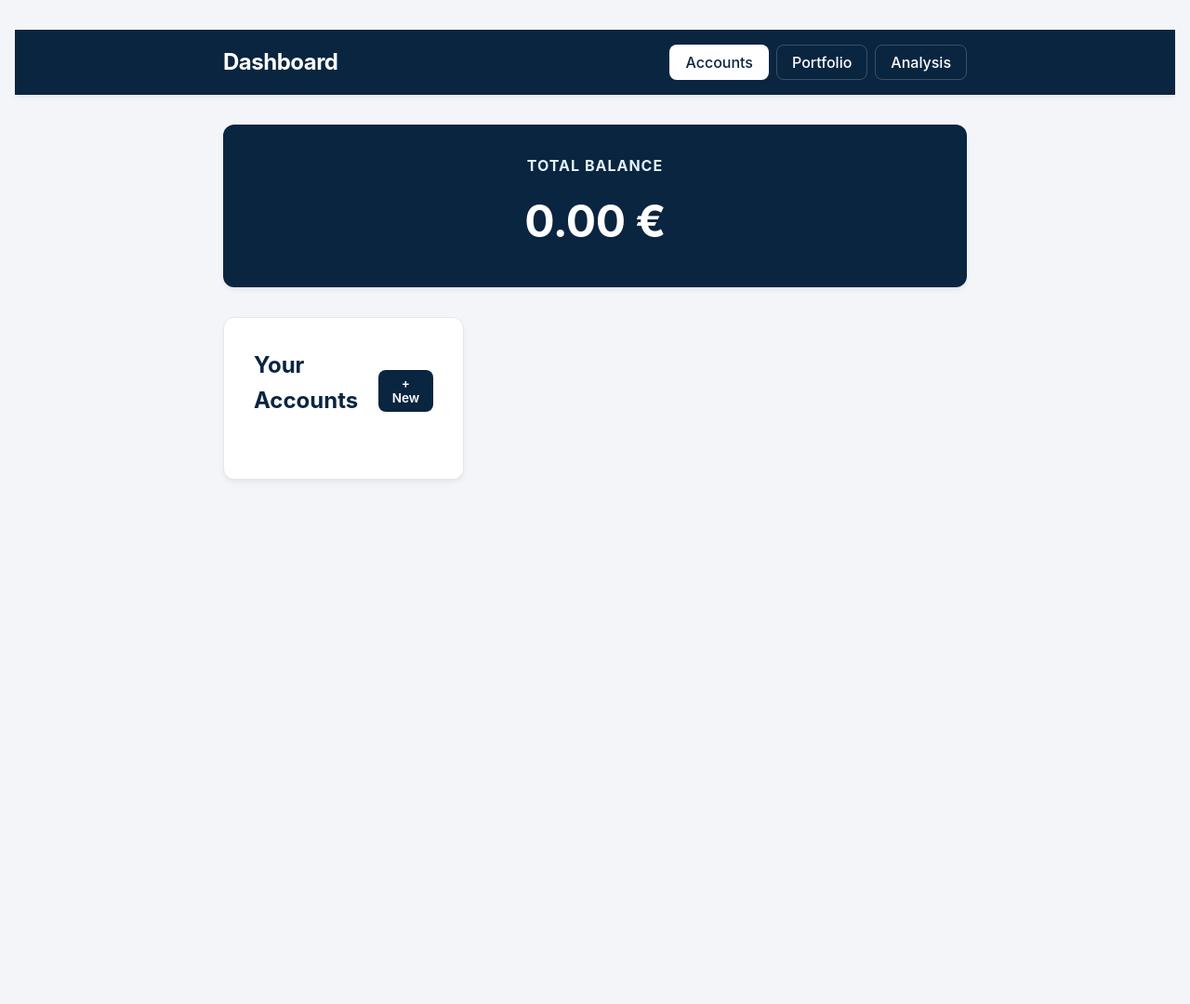
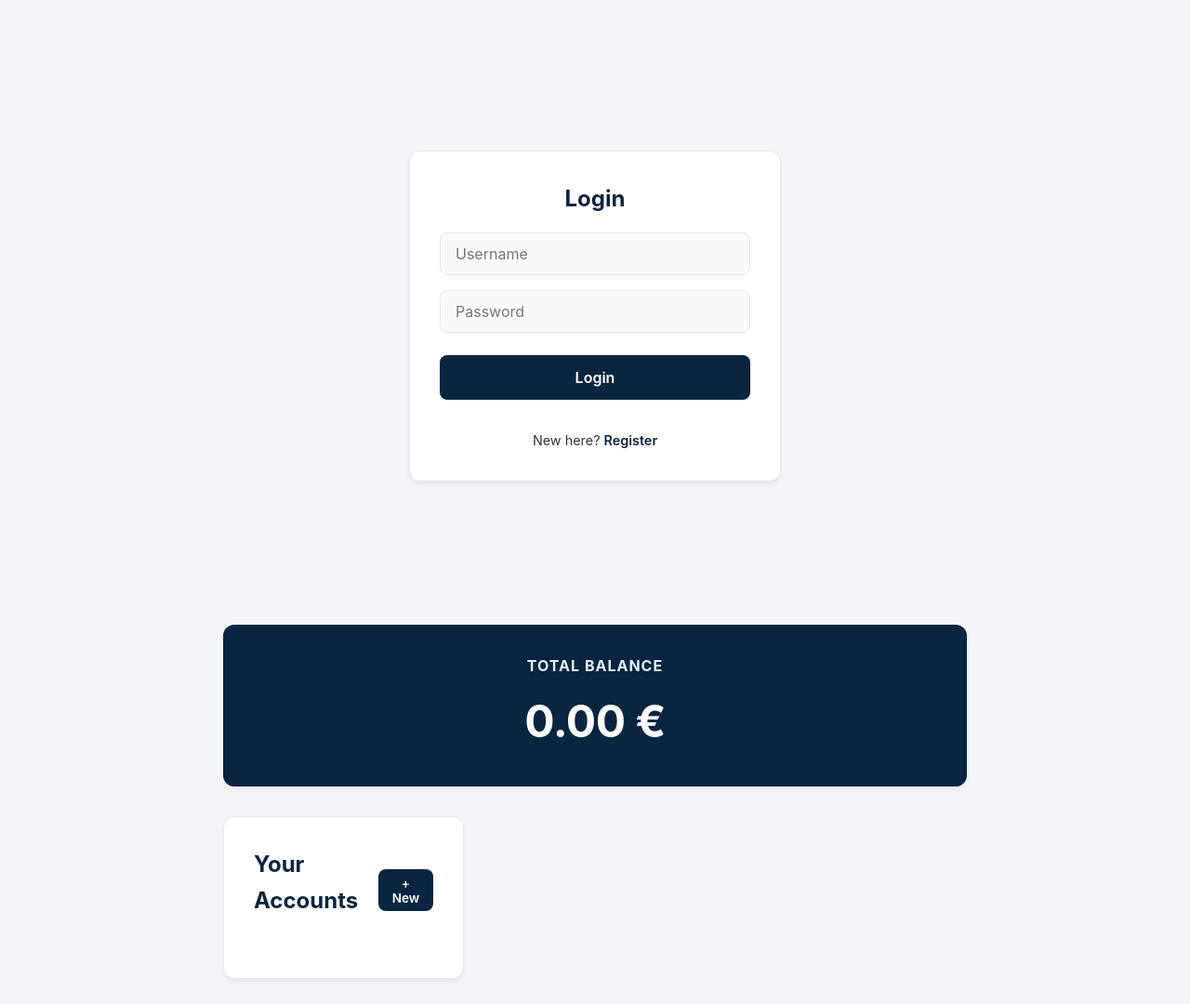
Before and after one commit to Cedrik-Meyer/FinanceApp, a website: page public/index.html in a window 1280 px wide. Shown: the whole page at 93% size. Before the commit the page ends 800 px from the top, so only its background shows below. Drawn offline with nearby package versions, Linux system fonts and the light colour scheme; no server answers.

Commit message:
User management with login

```diff
--- a/package.json
+++ b/package.json
@@ -11,9 +11,12 @@
   "license": "ISC",
   "description": "",
   "dependencies": {
+    "bcrypt": "^6.0.0",
+    "cookie-parser": "^1.4.7",
     "csv-parse": "^6.2.1",
     "dotenv": "^17.4.2",
     "express": "^5.2.1",
+    "jsonwebtoken": "^9.0.3",
     "multer": "^2.1.1",
     "pg": "^8.20.0",
     "yahoo-finance2": "^3.14.0"
--- a/public/css/style.css
+++ b/public/css/style.css
@@ -468,3 +468,36 @@ button:disabled {
     height: 300px;
     width: 100%;
 }
+
+.auth-wrapper {
+    display: flex;
+    justify-content: center;
+    align-items: center;
+    min-height: 80vh;
+}
+
+.auth-card {
+    width: 100%;
+    max-width: 400px;
+    text-align: center;
+}
+
+.auth-switch {
+    margin-top: 1rem;
+    font-size: 0.9rem;
+}
+
+.auth-switch a {
+    color: var(--primary-color);
+    text-decoration: none;
+    font-weight: 600;
+}
+
+.btn-logout {
+    background-color: var(--expense-color);
+    margin-left: 1rem;
+}
+
+.btn-logout:hover {
+    background-color: #DC2626;
+}
--- a/public/index.html
+++ b/public/index.html
@@ -5,6 +5,7 @@
     <meta name="viewport" content="width=device-width, initial-scale=1.0">
     <title>Finance Dashboard</title>
     <link rel="stylesheet" href="css/style.css">
+    <script src="js/auth.js"></script>
     <script src="js/navigation.js"></script>
     <script src="js/depot.js"></script>
     <script src="js/app.js"></script>
@@ -14,13 +15,26 @@
 <body>
 <div id="app-notification" class="notification hidden"></div>
 
-<nav class="topbar">
+<div id="view-auth" class="container auth-wrapper">
+    <div class="card auth-card">
+        <h2 id="auth-title">Login</h2>
+        <form id="auth-form">
+            <input type="text" id="auth-username" placeholder="Username" required>
+            <input type="password" id="auth-password" placeholder="Password" required>
+            <button type="submit" id="auth-submit-btn">Login</button>
+            <p class="auth-switch" id="auth-switch-text">New here? <a href="#" id="auth-switch-link">Register</a></p>
+        </form>
+    </div>
+</div>
+
+<nav class="topbar" id="main-nav" style="display: none;">
     <div class="container topbar-content">
         <h1>Dashboard</h1>
         <div class="nav-buttons">
             <button id="nav-accounts" class="nav-btn active">Accounts</button>
             <button id="nav-depot" class="nav-btn">Portfolio</button>
             <button id="nav-analysis" class="nav-btn">Analysis</button>
+            <button id="btn-logout" class="nav-btn btn-logout">Logout</button>
         </div>
     </div>
 </nav>
--- a/src/server.js
+++ b/src/server.js
@@ -1,16 +1,21 @@
 const express = require('express');
 const path = require('path');
+const cookieParser = require('cookie-parser');
 require('dotenv').config();
 
 const accountRoutes = require('./routes/accounts');
 const transactionRoutes = require('./routes/transactions');
 const depotRoutes = require('./routes/depot');
+const authRoutes = require('./routes/auth');
+const authMiddleware = require('./middleware/auth');
 
 const app = express();
 
 app.use(express.json());
+app.use(cookieParser())
 app.use(express.static(path.join(__dirname, '../public')));
 
+app.use('/api/auth', authRoutes)
 app.use('/api/accounts', accountRoutes);
 app.use('/api/transactions', transactionRoutes);
 app.use('/api/depot', depotRoutes);
```
Also changed, not shown: 2 other files.
